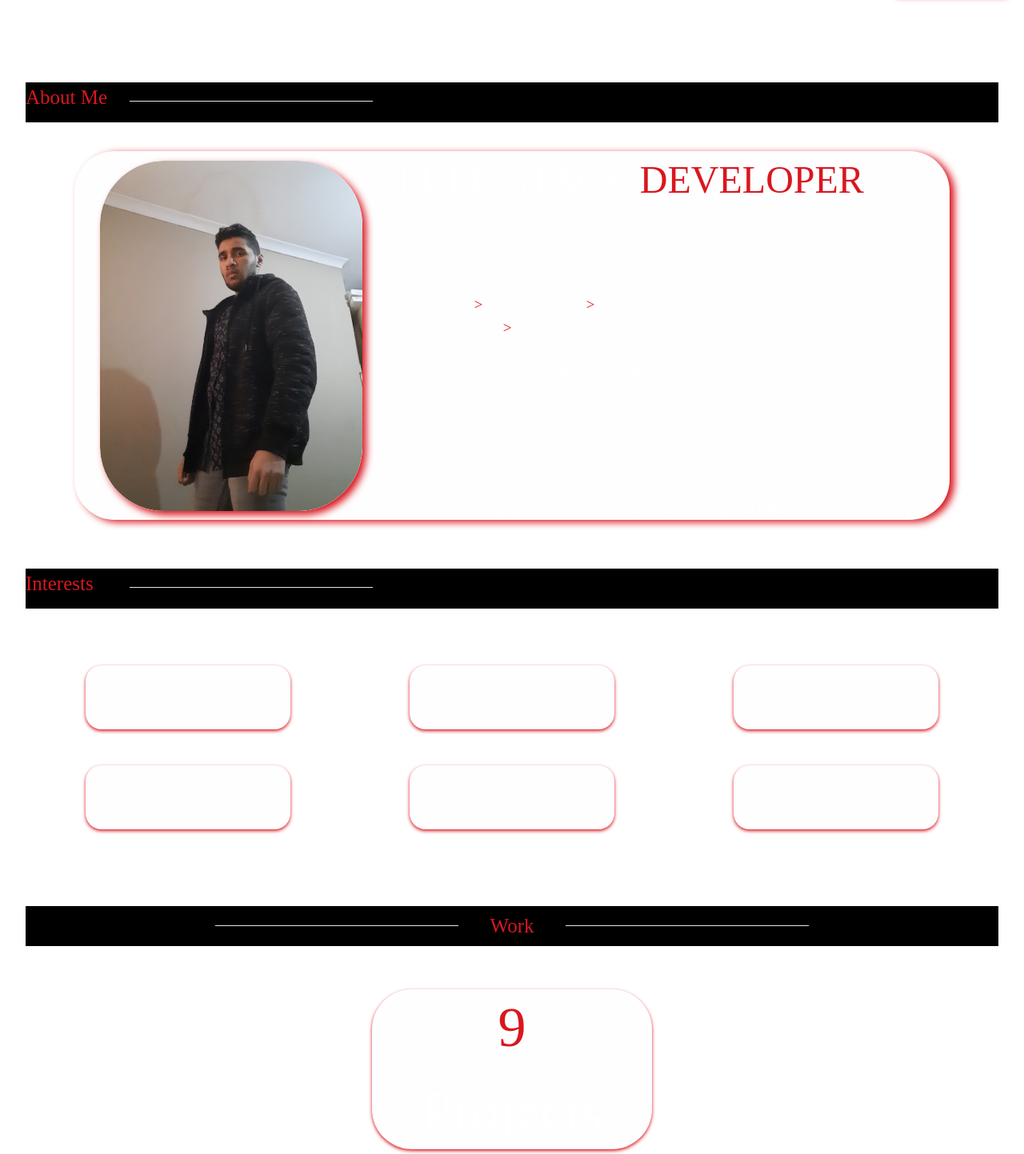
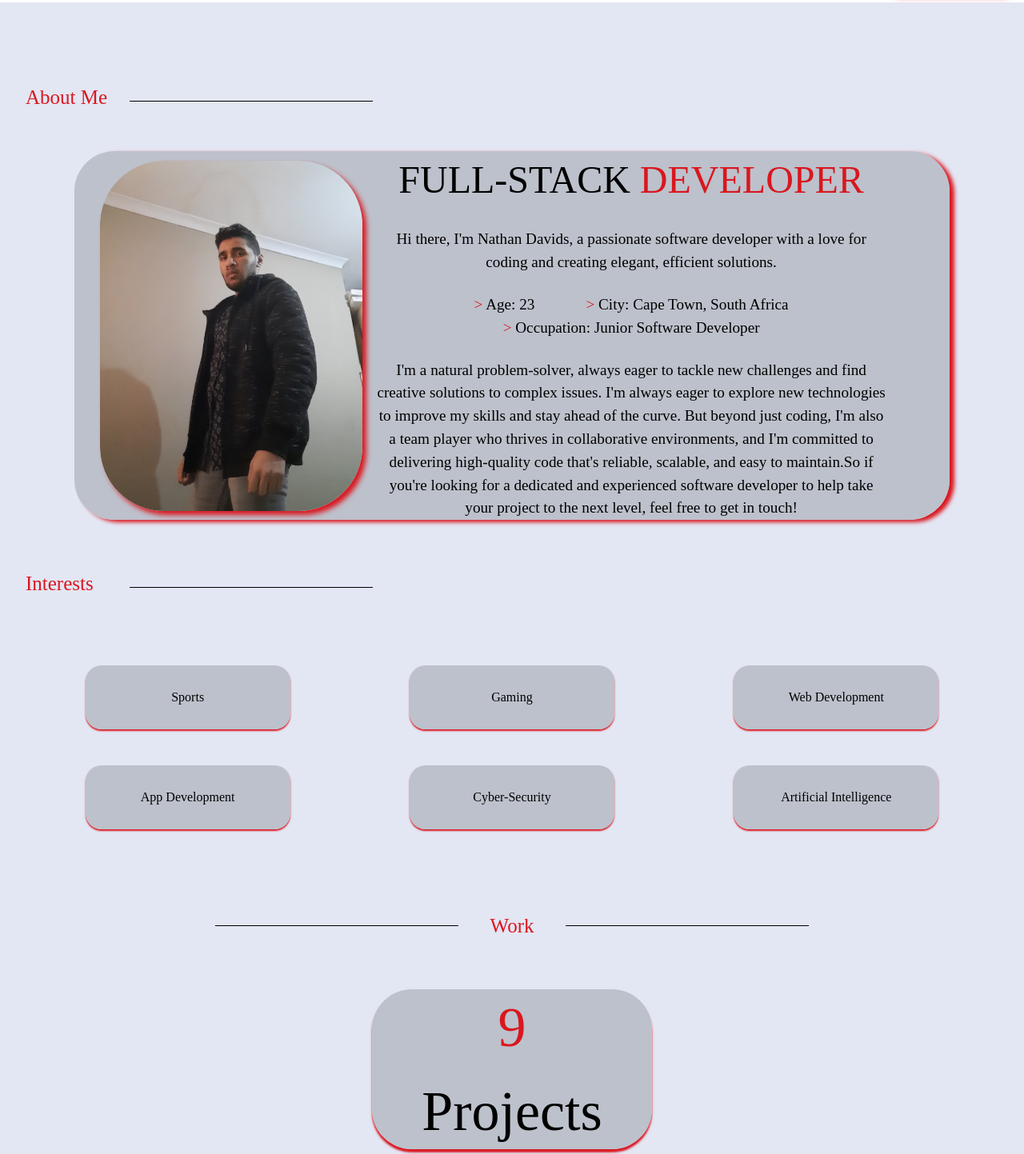
Before and after one commit to NathanDavids/PortfolioProject, a React (Vite) app: page / in a window 1280 px wide. Shown: the part 747-2190 px from the top of the page at 80% size. Built offline with nearby package versions, Linux system fonts and the light colour scheme; a web font is replaced by a local one.

Commit message:
Completed Light Mode for About Page

```diff
--- a/src/App.jsx
+++ b/src/App.jsx
@@ -15,8 +15,6 @@ function App() {
     <>
     <Navbar/>
     <Home/>
-    <About/>
-    <Educationandxperience/>
     <Experience/>
     <Skills/>
     <Projects/>
--- a/src/components/about/about.css
+++ b/src/components/about/about.css
@@ -7,21 +7,112 @@
     --ButtonColor: rgba(225, 225, 225, 0.05);
 }
 
-#about.dark{
-    background-color: black;
+/* Light Mode */
+#about.light{
+    background-color: #E3E6F3;
 }
-#aboutContainer.dark{
-    background-color: black;
+#aboutContainer.light{
+    background-color: #E3E6F3;
+}
+#aboutTop.light{
+    background-color: w#E3E6F3;
+}
+#aboutHead.light{
+    background-color: #E3E6F3;
+}
+#aboutLine.light{
+    border-color: black;
+}
+#aboutTopContent.light{
+    background-color: rgba(181, 184, 194, 0.8);
+    box-shadow: 6px 3px 5px rgba(217, 23, 31, 1);
+}
+#imgContainer.light{
+    box-shadow: 5px 5px 6px rgba(217, 23, 31, 1);
+}
+#textContainer.light{
+    color: black;
+}
+#Heading.light{
+    color: black;
+}
+#subHeading.light{
+    color: black;
+}
+#keyTop.light{
+    color: black;
+}
+#keyBottom.light{
+    color: black;
+}
+#bodyText.light{
+    color: black;
+}
+#interestHead.light{
+    background-color: #E3E6F3;
+}
+#aboutHeading.light{
+    background-color: #E3E6F3;
+}
+#aboutBottomContent.light{
+    background-color: #E3E6F3;
+}
+#topRow.light{
+    background-color: #E3E6F3;
+}
+#sports.light{
+    background-color: rgba(181, 184, 194, 0.8);
+    color: black;
+    box-shadow: 0 2px 2px rgba(217, 23, 31, 1);
+}
+#gaming.light{
+    background-color: rgba(181, 184, 194, 0.8);
+    color: black;
+    box-shadow: 0 2px 2px rgba(217, 23, 31, 1);
+}
+#gaming.light{
+    background-color: rgba(181, 184, 194, 0.8);
+    color: black;
+    box-shadow: 0 2px 2px rgba(217, 23, 31, 1);
+}
+#webDev.light{
+    background-color: rgba(181, 184, 194, 0.8);
+    color: black;
+    box-shadow: 0 2px 2px rgba(217, 23, 31, 1);
+}
+#appDev.light{
+    background-color: rgba(181, 184, 194, 0.8);
+    color: black;
+    box-shadow: 0 2px 2px rgba(217, 23, 31, 1);
+}
+#cyber.light{
+    background-color: rgba(181, 184, 194, 0.8);
+    color: black;
+    box-shadow: 0 2px 2px rgba(217, 23, 31, 1);
+}
+#ai.light{
+    background-color: rgba(181, 184, 194, 0.8);
+    color: black;
+    box-shadow: 0 2px 2px rgba(217, 23, 31, 1);
+}
+#workHead.light{
+    background-color: #E3E6F3;
 }
 
-
-#about.light{
-    background-color: white;
-}
-#aboutContainer.light{
-    background-color: white;
+#workLine1.light{
+    border-color: black;
 }
 
+#workLine2.light{
+    border-color: black;
+}
+#projectsBlock.light{
+    background-color: rgba(181, 184, 194, 0.8);
+    color: black;
+    box-shadow: 0 4px 2.5px rgba(217, 23, 31, 1);
+}
+
+/* Main CSS*/
 
 #about{
     display: flex;
@@ -31,7 +122,6 @@
     height: 1600px;
     overflow: hidden;
     background-color: black;
-
 }
 
 #aboutContainer{
@@ -159,7 +249,7 @@
 }
 
 #interestHead{
-    background-color: var(--BackgroundColour);
+
     height: 50px;
     width: 100%;
 }
--- a/src/components/about/about.jsx
+++ b/src/components/about/about.jsx
@@ -1,20 +1,10 @@
-import React, { useEffect, useState } from 'react';
+import React, { useEffect } from 'react';
 import '../about/about.css'
 import '../home/home'
 import AboutPicture from '../../assets/AboutPicture.jpg'
 import {FaGreaterThan} from 'react-icons/fa'
 
-function about() {
-  const [isDarkMode, setIsDarkMode] = useState(
-    localStorage.getItem('theme') === 'dark'
-  );
-
-  useEffect(() => {
-    // Apply theme to your page's CSS classes based on isDarkMode
-    // For example, add 'dark' or 'light' class to the body element
-    document.body.classList.toggle('dark', isDarkMode);
-    document.body.classList.toggle('light', !isDarkMode);
-  }, [isDarkMode]);
+function about({ isDarkMode }) {
 
   const projects = document.querySelector('#projectsBlock');
   const counter = document.querySelectorAll('.counter');
@@ -63,28 +53,28 @@ function about() {
     <section id='about' className={isDarkMode ? 'dark' : 'light'}>
     <div id='aboutContainer' className={isDarkMode ? 'dark' : 'light'}>
       <div id="aboutTop" className={isDarkMode ? 'dark' : 'light'}>
-        <div id='aboutHead'>
-          <h1 id='aboutHeading'> About Me </h1>
-          <hr id='aboutLine'/>
+        <div id='aboutHead' className={isDarkMode ? 'dark' : 'light'}>
+          <h1 id='aboutHeading' className={isDarkMode ? 'dark' : 'light'}> About Me </h1>
+          <hr id='aboutLine' className={isDarkMode ? 'dark' : 'light'}/>
         </div>
-        <div id='aboutTopContent'>
-          <div id='imgContainer'>
+        <div id='aboutTopContent' className={isDarkMode ? 'dark' : 'light'}>
+          <div id='imgContainer' className={isDarkMode ? 'dark' : 'light'}>
             <img src={AboutPicture} alt="" id='aboutImg'/>
           </div>
-          <div id='textContainer'>
-            <h1 id='Heading'>FULL-STACK <span id='headingRed'> DEVELOPER </span></h1>
+          <div id='textContainer' className={isDarkMode ? 'dark' : 'light'}>
+            <h1 id='Heading' className={isDarkMode ? 'dark' : 'light'}>FULL-STACK <span id='headingRed'> DEVELOPER </span></h1>
             <br />
-            <h2 id='subHeading'> Hi there, I'm Nathan Davids, a passionate software developer with a love for coding and creating elegant, efficient solutions. </h2>
+            <h2 id='subHeading' className={isDarkMode ? 'dark' : 'light'}> Hi there, I'm Nathan Davids, a passionate software developer with a love for coding and creating elegant, efficient solutions. </h2>
             <br />
-            <div id='keyTop'>
+            <div id='keyTop' className={isDarkMode ? 'dark' : 'light'}>
             <h2 id='key1'> <span id='arrow'> > </span> Age: 23 </h2>
             <h2 id='key2'> <span id='arrow'> > </span> City: Cape Town, South Africa </h2>
             </div>
-            <div id='keyBottom'>
+            <div id='keyBottom' className={isDarkMode ? 'dark' : 'light'}>
               <h2><h2 id='key3'> <span id='arrow'> > </span> Occupation: Junior Software Developer </h2></h2>
             </div>
             <br />
-            <div id='bodyText'>
+            <div id='bodyText' className={isDarkMode ? 'dark' : 'light'}>
               <h3>I'm a natural problem-solver, always eager to tackle new challenges and find creative solutions to complex issues.
               I'm always eager to explore new technologies to improve my skills and stay ahead of the curve.
               But beyond just coding, I'm also a team player who thrives in collaborative environments, and I'm committed to delivering high-quality code that's reliable, scalable, and easy to maintain.So if you're looking for a dedicated and experienced software developer to help take your project to the next level, feel free to get in touch!</h3>
@@ -93,41 +83,41 @@ function about() {
         </div>
       </div>
       <div id='aboutBottom'>
-        <div id='interestHead'>
-          <h1 id='aboutHeading'> Interests </h1>
-          <hr id='aboutLine'/>
+        <div id='interestHead' className={isDarkMode ? 'dark' : 'light'} >
+          <h1 id='aboutHeading' className={isDarkMode ? 'dark' : 'light'}> Interests </h1>
+          <hr id='aboutLine' className={isDarkMode ? 'dark' : 'light'}  />
         </div>
-        <div id='aboutBottomContent'>
-          <div id='topRow'>
-            <div id='sports'>
+        <div id='aboutBottomContent'className={isDarkMode ? 'dark' : 'light'} >
+          <div id='topRow' className={isDarkMode ? 'dark' : 'light'}>
+            <div id='sports' className={isDarkMode ? 'dark' : 'light'}>
               <h1>Sports</h1>
             </div>
-            <div id='gaming'>
+            <div id='gaming' className={isDarkMode ? 'dark' : 'light'}>
               <h1>Gaming</h1>
             </div>
-            <div id='webDev'>
+            <div id='webDev' className={isDarkMode ? 'dark' : 'light'}>
               <h1>Web Development</h1>
             </div>
           </div>
           <div id='bottomRow'>
-            <div id='appDev'>
+            <div id='appDev' className={isDarkMode ? 'dark' : 'light'}>
               <h1>App Development</h1>
             </div>
-            <div id='cyber'>
+            <div id='cyber' className={isDarkMode ? 'dark' : 'light'}>
               <h1>Cyber-Security</h1>
             </div>
-            <div id='ai'>
+            <div id='ai' className={isDarkMode ? 'dark' : 'light'}>
               <h1>Artificial Intelligence</h1>
             </div>
           </div>
         </div>
-        <div id='workHead'>
-          <hr id='workLine1'/>
+        <div id='workHead' className={isDarkMode ? 'dark' : 'light'}>
+          <hr id='workLine1' className={isDarkMode ? 'dark' : 'light'}/>
           <h1 id='workHeading'> Work </h1>
-          <hr id='workLine2'/>
+          <hr id='workLine2' className={isDarkMode ? 'dark' : 'light'}/>
         </div>
         <div id='workContent'>
-          <div id='projectsBlock'>
+          <div id='projectsBlock' className={isDarkMode ? 'dark' : 'light'}>
             <h1 className='counter' data-target='10' data-speed='500' >00</h1>
             <h1 className='projectLabel'>Projects</h1>
           </div>
--- a/src/components/education & experience/educationandexperience.css
+++ b/src/components/education & experience/educationandexperience.css
@@ -5,6 +5,14 @@
     width: 100%;
     height: 120vh;
     background-color: black;
+}
+
+#educationandexperience.dark{
+    background-color: black;
+}
+
+#educationandexperience.light{
+    background-color: white;
 }
 
 #educationandexperienceContainer{
--- a/src/components/education & experience/educationandexperience.jsx
+++ b/src/components/education & experience/educationandexperience.jsx
@@ -24,7 +24,7 @@ const Details = ({position, company, time, address, work}) => {
   )
 }
 
-const educationandexperience = () => {
+const educationandexperience = ({ isDarkMode }) => {
   const ref = useRef(null);
     const {scrollYProgress} = useScroll(
         {
@@ -34,7 +34,7 @@ const educationandexperience = () => {
     )
   return (
     <>
-    <section id='educationandexperience' className='bg-white'>
+    <section id='educationandexperience' className={`${isDarkMode ? 'dark' : 'light'}`}>
     <div id='educationandexperienceContainer'>
         <h2 className='font-bold text-8xl mb-20 w-full text-center'>
             Education
--- a/src/components/home/home.jsx
+++ b/src/components/home/home.jsx
@@ -1,5 +1,8 @@
 import React, { useEffect, useState } from 'react';
 import '../home/home.css'
+import '../about/about'
+import About from '../about/about'
+import EducationAndExperience from '../education & experience/educationandexperience'
 import Typed from 'typed.js'; // Import the Typed library
 import HomePicture from '../../assets/HomePicture.png'
 import { BsLinkedin } from 'react-icons/bs'
@@ -9,12 +12,13 @@ import { MdLightMode } from 'react-icons/md'
 import CV from '../../assets/NathanDavids_CV.pdf'
 
 function home() {
-  const [isDarkMode, setIsDarkMode] = useState(false);
+  const [isDarkMode, setIsDarkMode] = useState(localStorage.getItem('theme') === 'dark');
 
-  const toggleTheme = () => {
-    const newTheme = !isDarkMode;
-    setIsDarkMode(newTheme);
-    localStorage.setItem('theme', newTheme ? 'dark' : 'light');
+  const toggleDarkMode = () => {
+    const newTheme = isDarkMode ? 'light' : 'dark';
+    localStorage.setItem('theme', newTheme);
+    setIsDarkMode(newTheme === 'dark');
+    // You might also want to emit an event or use a context to inform other components about the theme change.
   };
 
   useEffect(() => {
@@ -57,13 +61,15 @@ function home() {
           <a href="https://www.linkedin.com/in/nathan-davids-7a857b233/" target="_blank" rel="noopener noreferrer"><BsLinkedin className='icon'/></a>
           <a href="https://github.com/NathanDavids" target="_blank" rel="noopener noreferrer"><BsGithub className='icon'/></a>
           <a href="https://wa.link/38j3gp" target="_blank" rel="noopener noreferrer"><IoLogoWhatsapp className='icon'/></a>
-          <button className={`icon button ${isDarkMode ? 'dark' : 'light'}`} onClick={toggleTheme}><MdLightMode/> </button>
+          <button onClick={toggleDarkMode}><MdLightMode/> </button>
         </div>
         <div id='btnContainer'>
           <a href={CV} target="_blank" rel="noopener noreferrer"><button id='downloadBtn' >Download CV</button></a>
           </div>
       </div>
     </section>
+    <About isDarkMode={isDarkMode} />
+    <EducationAndExperience isDarkMode={isDarkMode} />
     </>
   )
 }
```
Also changed, not shown: src/components/ThemeContext.jsx (added, +23 -0 lines).
